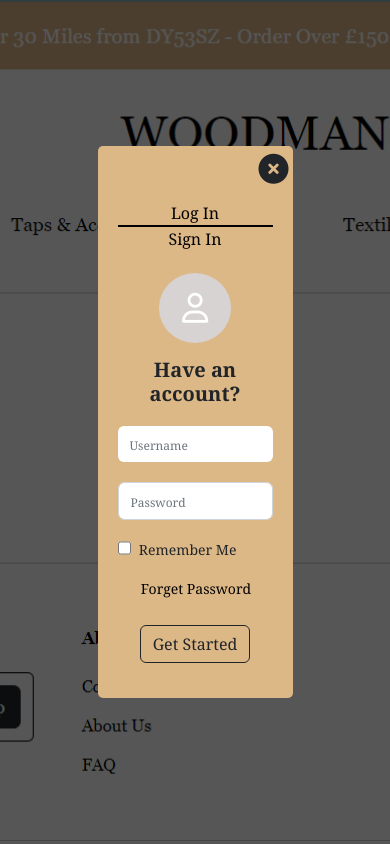
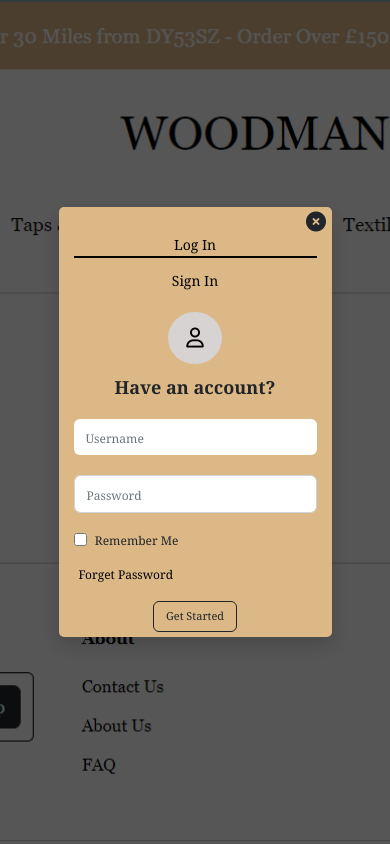
Before and after one commit to Musha448/g20, a plain HTML site: page login form.html in a window 390 px wide. Drawn offline with nearby package versions, Linux system fonts and the light colour scheme.

Commit message:
Add files via upload

```diff
--- a/login form.html
+++ b/login form.html
@@ -284,13 +284,151 @@
         }
 
 
-        @media(max-width: 768px){
+        @media(max-width: 765px){
+
+            .main{
+            width: 100%;
+            height: 100vh;
+       background: url(1.png);
+       background-position: center;
+       background-size:cover ;
+            display: flex;
+            justify-content: center;
+            align-items: center;
+        }
+
+            .main .login{
+          border-radius: 5px;
+            width: 70%;
+            background-color: rgb(221, 184, 135)!important;
+            padding: 20px 15px;
+            position: relative;
+        }
+
+        .main .login .header{
+
+         width: 100%!important;
+
+
+     }
+     .main .login .header .main-header{
+
+
+         padding: 5px 0px;
+
+
+
+     }
+     .logg{
+        margin-bottom: 10px;
+
+
+     }
+
+     .main .login .header .main-header .log::after{
+         content:"";
+         position:relative;
+         width: 100%;
+        display: block;
+        left: 0px;
+        right: 0px;
+        top: 0px;
+        transition: 0.4s ease-in-out;
+        bottom: 0px;
+      background-color: black;
+         height: 2px;
+
+     }
+
+     .main .login .header .main-header a{
+         color: black;
+         font-weight: 500;
+
+         font-size: 14px;
+
+
+     }
+
+     .main .login .header .main-header a::after{
+         content:"";
+         position:relative;
+         width: 0%;
+        display: block;
+        left: 0px;
+        right: 0px;
+        top: 0px;
+        transition: 0.4s ease-in-out;
+        bottom: 0px;
+        background-color: black;
+         height: 2px;
+
+     }
+
+     .main .login .header .main-header a:hover:after{
+         width: 100%;
+     }
+     .fa-user{
+         font-size: 20px;
+         color: black;
+         margin: 13px 0px;
+         padding: 16px 18px;
+         background-color: rgb(216, 211, 211);
+         border-radius: 50%;
+     }
+     h3{
+         font-size: 18px;
+         font-weight: bold;
+     }
+     input[type='text']{
+         border: 0px;
+         outline: none;
+         width: 100%!important;
+         margin: 20px 0px;
+     }
+     input[type='text']:focus{
+         box-shadow: none;
+     }
+
+     input[type='password']:focus{
+         box-shadow: none;
+     }
+
+
+            .footer{
+
+
+        position: relative;
+
+    }
+    .remind{
+        padding: 0px!important;
+        margin: 0px!important;
+
+
+    }
+    .remind p{
+        font-size: 14px;
+        margin-top: 19px;
+
+        font-size: 12px;
+    }
+    .footer  a{
+       margin: 0px!important;
+       padding: 0px!important;
+       position: absolute;
+
+       left: 16px;
+       font-size: 12px;
+
+
+    }
 
             .forget{
 
             position: relative;
             top: 0px;
             left: 1px;
+
             right: 1px;
 
         }
@@ -306,9 +444,19 @@
 
             cursor: pointer;
            background: none;
-            font-size: 30px;
+            font-size: 20px;
 
         }
+        .btn{
+
+            margin-top: 15px;
+           position: relative;
+           top: 20px;
+           bottom: 0px;
+           right: 0px;
+           font-size: 11px;
+           left: 0px;
+       }
 
 
     </style>
@@ -318,7 +466,7 @@
 
     <div class="main">
         <a href="index.html" id="first"></a>
-        <div class="login text-center">
+        <div class="login text-center shadow">
             <div class="cross">
                 <i class="fa-solid fa-circle-xmark" id="mark"></i>
             </div>
@@ -327,7 +475,7 @@
 
                 <div class="main-header">
                     <div class="row">
-                        <div class="col-xl-6 col-md-6">
+                        <div class="col-xl-6 col-md-6 logg">
                             <a href="#" class="log">Log In</a>
                         </div>
                         <div class="col-xl-6 col-md-6">
@@ -372,8 +520,8 @@
                     </div>
                 </div>
 
-                <div class="col-xl-6 col-md-6">
-                    <a href="#" class="forget">Forget Password</a>
+                <div class="col-xl-6 col-md-6 forget">
+                    <a href="#" class="">Forget Password</a>
 
                 </div>
                </div>
```
